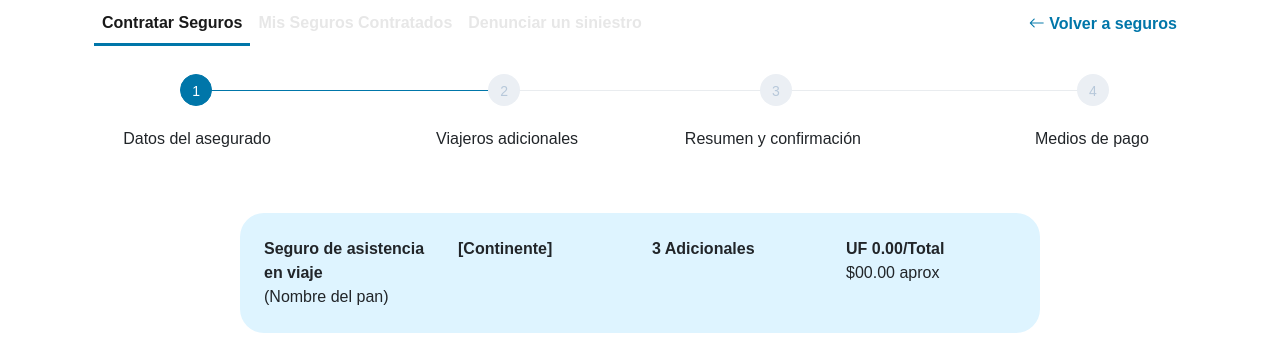
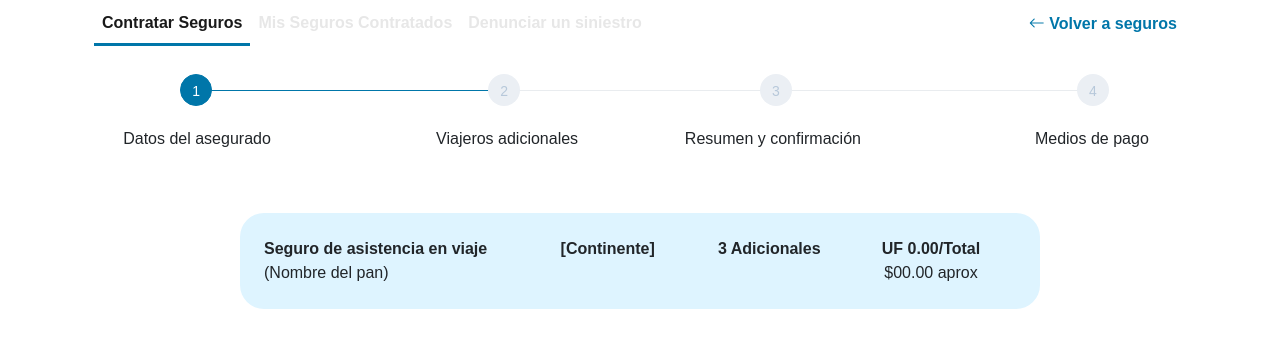
Before and after one commit to AlvaritOO/MaquetaUXUI-Up-Venta-CLA-Asistencia-viajes, a website: page src/html/02_Datos_titular.html in a window 1280 px wide. Shown: the part 98-452 px from the top of the page. Drawn offline with nearby package versions, Linux system fonts and the light colour scheme; a web font is replaced by a local one.

Commit message:
justificado texto cuado arriba

```diff
--- a/src/html/02_Datos_titular.html
+++ b/src/html/02_Datos_titular.html
@@ -199,14 +199,14 @@
 
   <div class="container p-4 mt-4 back-gradiente">
     <div class="row">
-      <div class="col-lg-3"><strong>Seguro de asistencia en viaje</strong><br>
+      <div class="col-lg-4"><strong>Seguro de asistencia en viaje</strong><br>
         (Nombre del pan)
       </div>
-      <div class="col-lg-3"><strong>[Continente]</strong>
+      <div class="col-lg-3 text-center"><strong>[Continente]</strong>
       </div>
-      <div class="col-lg-3"><strong>3 Adicionales</strong>
+      <div class="col-lg-2 text-center"><strong>3 Adicionales</strong>
       </div>
-      <div class="col-lg-3"><strong>UF 0.00/Total</strong><br>
+      <div class="col-lg-3 text-center"><strong>UF 0.00/Total</strong><br>
         $00.00 aprox
       </div>
     </div>
```
